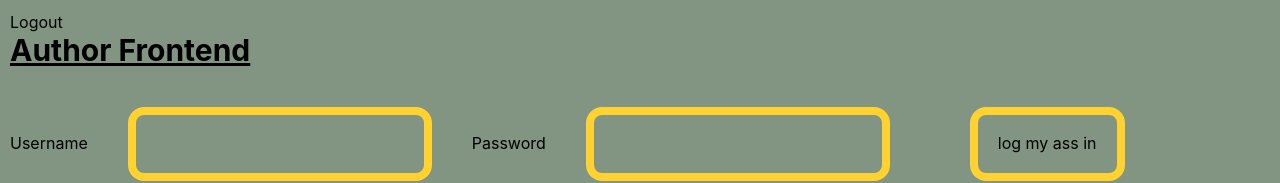
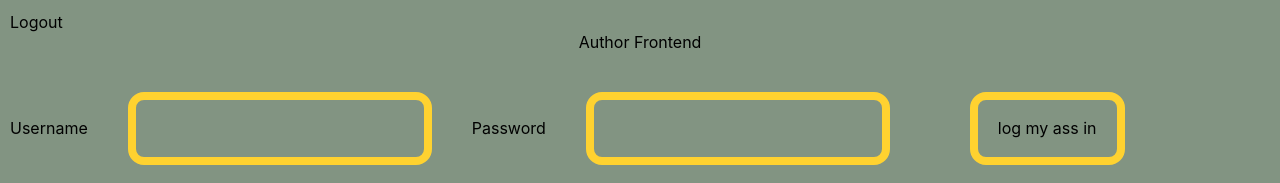
Before and after one commit to mcal25/blog-api, a React (Vite) app in the folder author-frontend/: page / in a window 1280 px wide. Shown: the top 183 px of the page. Built offline with nearby package versions, Linux system fonts and the light colour scheme; no server answers.

Commit message:
Update homepage message on admin login

```diff
--- a/author-frontend/src/Hompage.jsx
+++ b/author-frontend/src/Hompage.jsx
@@ -9,6 +9,19 @@ const Homepage = () => {
   const { pathname } = useLocation();
 
   const { posts } = useContext(BlogContext);
+
+  let greeting = null;
+  const token = localStorage.getItem("access_token");
+  if (token && localStorage.getItem("user")) {
+    try {
+      const user = JSON.parse(localStorage.getItem("user"));
+      if (user && user.username) {
+        greeting = `Welcome back, ${user.username}!`;
+      }
+    } catch(err) {
+      console.log(err);
+    }
+  }
 
   async function doLogin(e) {
     // console.log("EEEEEEEEEE:", e);
@@ -61,7 +74,11 @@ const Homepage = () => {
 
   return (
     <>
-      <h1 className="text-3xl font-bold underline">Author Frontend</h1>
+      {greeting ? (
+        <h1 className={styles.mainHeader}>{greeting}</h1>
+      ) : (
+        <h1 className={styles.mainHeader}>Author Frontend</h1>
+      )}
       <form method="POST">
         <label htmlFor="usernameInput">Username</label>
         <input
```
